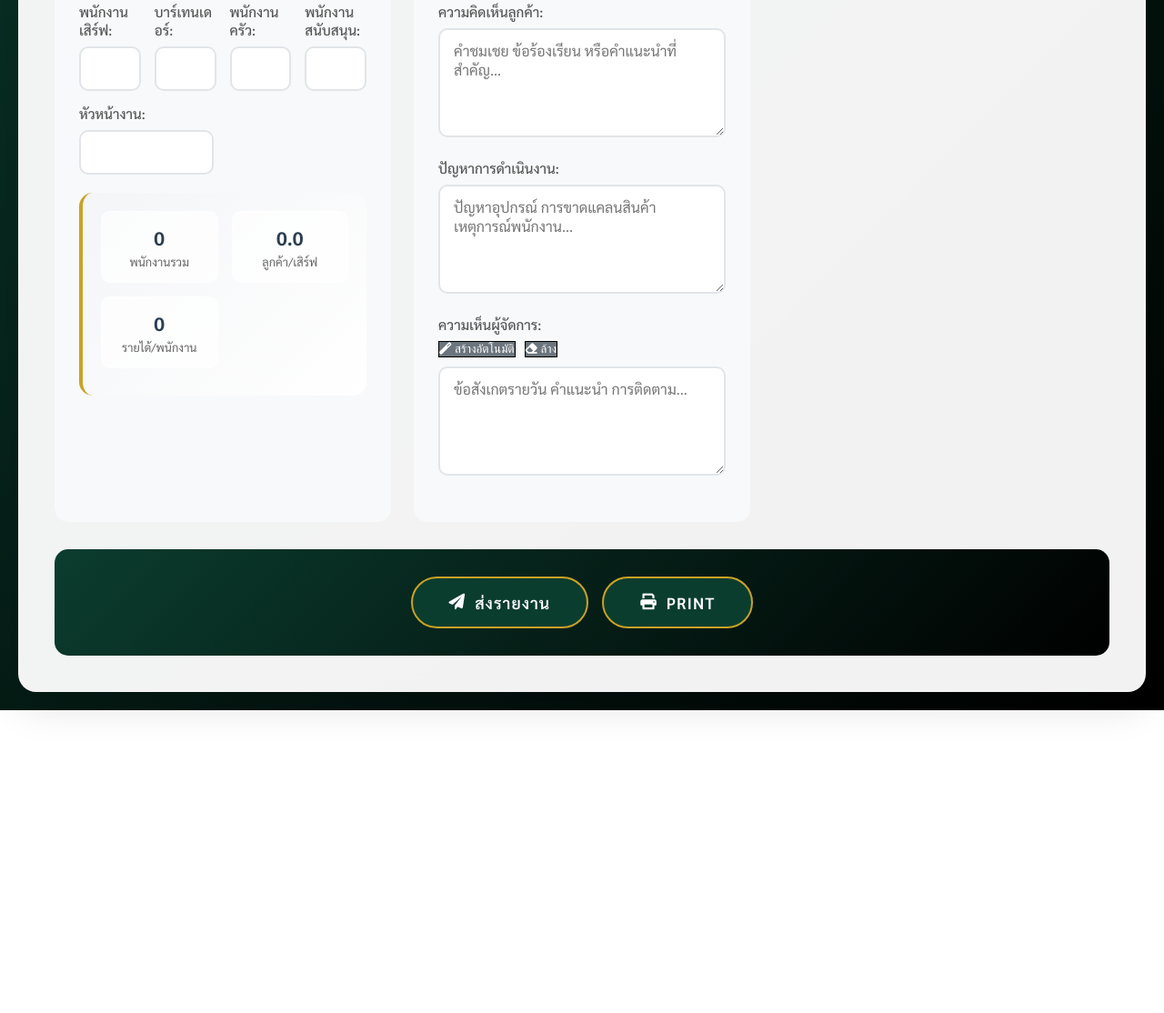
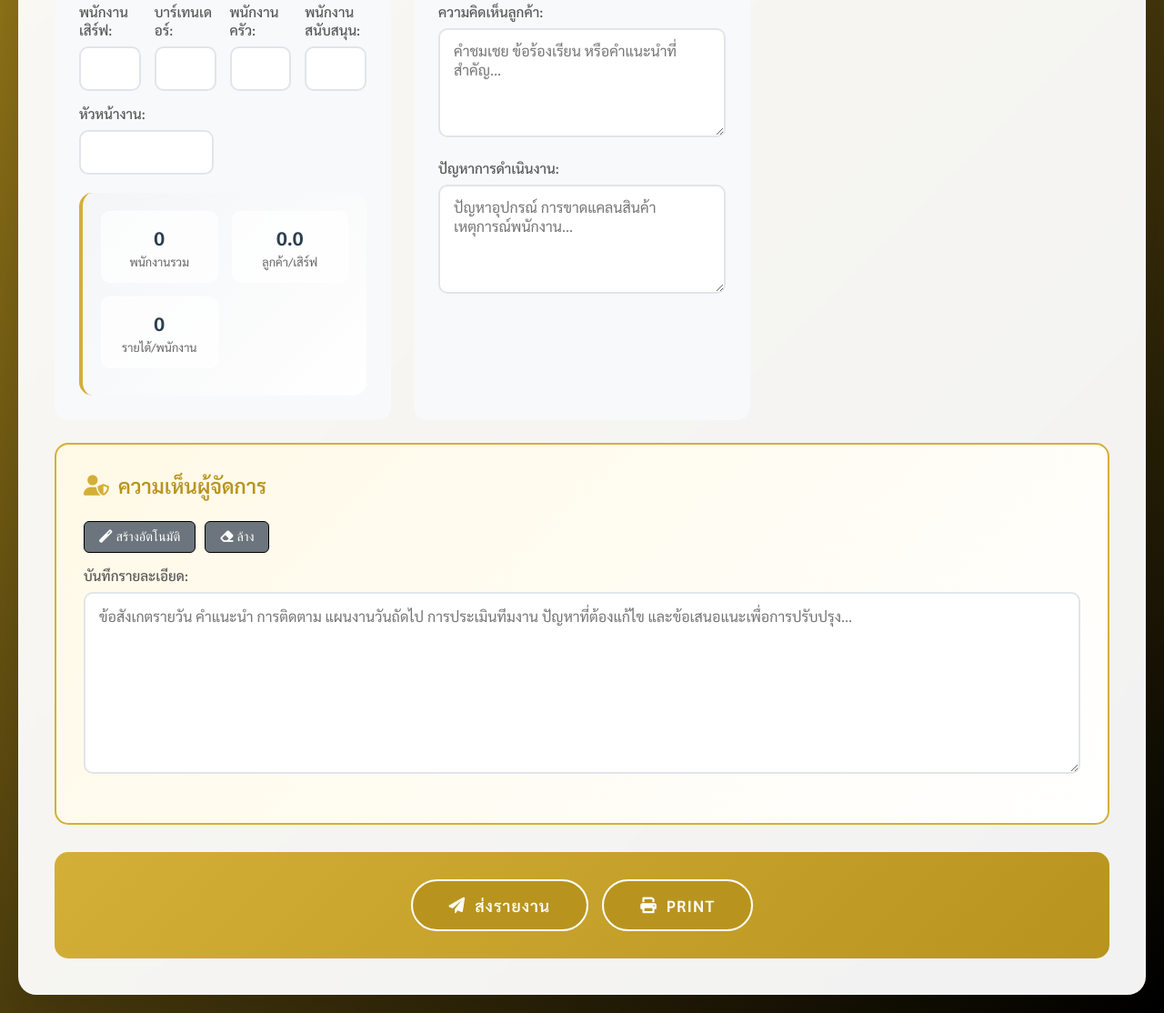
Before and after one commit to rnbtransolution/consultant, a plain HTML site: page DutyLog.html in a window 1280 px wide. Shown: the part 745-1859 px from the top of the page at 91% size. Before the commit the page ends 1526 px from the top, so only its background shows below. Drawn offline with Linux system fonts and the light colour scheme.

Commit message:
Add files via upload

```diff
--- a/DutyLog.html
+++ b/DutyLog.html
@@ -3,20 +3,22 @@
 <head>
     <meta charset="UTF-8">
     <meta name="viewport" content="width=device-width, initial-scale=1.0">
-    <title>R&B Duty Log</title>
+    <title>Luxury Duty Log</title>
     <link href="https://cdnjs.cloudflare.com/ajax/libs/font-awesome/6.0.0/css/all.min.css" rel="stylesheet">
     <style>
         @import url('https://fonts.googleapis.com/css2?family=Inter:wght@300;400;500;600;700&display=swap');
         @import url('https://fonts.googleapis.com/css2?family=Sarabun:wght@300;400;500;600;700&display=swap');
 
         :root{
-            --brand-green-dark:#0b3d2e;
-            --brand-green:#0f5132;
-            --brand-gold:#C9A227;
+            --luxury-gold:#d4af37;
+            --luxury-gold-dark:#b8941f;
+            --luxury-gold-light:#f4e97d;
             --brand-black:#000000;
             --brand-grey:#6c757d;
             --brand-grey-light:#f4f5f7;
             --brand-white:#ffffff;
+            --brand-green:#0f5132;
+            --brand-green-dark:#0b3d2e;
         }
 
 
@@ -28,7 +30,7 @@
 
         body {
             font-family: 'Sarabun', 'Inter', -apple-system, BlinkMacSystemFont, sans-serif;
-            background: linear-gradient(135deg, var(--brand-green-dark) 0%, var(--brand-black) 100%);
+            background: linear-gradient(135deg, var(--luxury-gold-dark) 0%, var(--brand-black) 100%);
             min-height: 100vh;
             padding: 20px;
         }
@@ -50,7 +52,7 @@
         }
 
         .header {
-            background: linear-gradient(135deg, var(--brand-green-dark) 0%, var(--brand-black) 100%);
+            background: linear-gradient(135deg, var(--luxury-gold) 0%, var(--luxury-gold-dark) 50%, var(--luxury-gold) 100%);
             color: white;
             padding: 30px;
             text-align: center;
@@ -65,7 +67,7 @@
             left: -50%;
             width: 200%;
             height: 200%;
-            background: repeating-linear-gradient(45deg, transparent, transparent 10px, rgba(255,255,255,0.05) 10px, rgba(255,255,255,0.05) 20px);
+            background: repeating-linear-gradient(45deg, transparent, transparent 10px, rgba(255,255,255,0.1) 10px, rgba(255,255,255,0.1) 20px);
             animation: float 20s infinite linear;
         }
 
@@ -80,13 +82,15 @@
             position: relative;
             z-index: 1;
             font-weight: 600;
+            text-shadow: 2px 2px 4px rgba(0,0,0,0.3);
         }
 
         .header .subtitle {
             font-size: 1.2rem;
-            opacity: 0.9;
+            opacity: 0.95;
             position: relative;
             z-index: 1;
+            text-shadow: 1px 1px 2px rgba(0,0,0,0.2);
         }
 
         .form-container {
@@ -110,7 +114,7 @@
             overflow: hidden;
         }
 
-        .form-section::before { content: ''; position: absolute; top:0; left:0; right:0; height:4px; background: linear-gradient(90deg, var(--brand-gold), #a3851a); transform: scaleX(0); transition: transform 0.3s ease; }
+        .form-section::before { content: ''; position: absolute; top:0; left:0; right:0; height:4px; background: linear-gradient(90deg, var(--luxury-gold), var(--luxury-gold-dark)); transform: scaleX(0); transition: transform 0.3s ease; }
 
         .form-section:hover::before {
             transform: scaleX(1);
@@ -119,7 +123,7 @@
         .form-section:hover {
             transform: translateY(-2px);
             box-shadow: 0 8px 25px rgba(0, 0, 0, 0.1);
-            border-color: var(--brand-gold);
+            border-color: var(--luxury-gold);
         }
 
         .section-title { font-size: 1.3rem; font-weight: 600; color: var(--brand-green-dark);
@@ -129,7 +133,7 @@
             gap: 10px;
         }
 
-        .section-title i { color: var(--brand-gold); font-size: 1.4rem; }
+        .section-title i { color: var(--luxury-gold); font-size: 1.4rem; }
 
         .form-group {
             margin-bottom: 20px;
@@ -175,29 +179,91 @@
             font-family: inherit;
         }
 
-        input:focus, select:focus, textarea:focus { outline:none; border-color: var(--brand-green-dark); box-shadow: 0 0 0 3px rgba(11, 61, 46, 0.1); transform: translateY(-1px);}
+        input:focus, select:focus, textarea:focus {
+            outline:none;
+            border-color: var(--luxury-gold);
+            box-shadow: 0 0 0 3px rgba(212, 175, 55, 0.1);
+            transform: translateY(-1px);
+        }
 
         textarea {
             resize: vertical;
             min-height: 120px;
         }
 
-        .submit-section { background: linear-gradient(135deg, var(--brand-green-dark) 0%, var(--brand-black) 100%);
+        /* Expanded manager comments section */
+        #manager-comments {
+            min-height: 200px !important;
+            font-size: 1rem;
+            line-height: 1.6;
+        }
+
+        .manager-comments-section {
+            grid-column: 1 / -1; /* Span full width */
+            background: linear-gradient(135deg, #fff9e6 0%, #ffffff 100%);
+            border: 2px solid var(--luxury-gold);
+            border-radius: 15px;
+            padding: 30px;
+        }
+
+        .manager-comments-section .section-title {
+            color: var(--luxury-gold-dark);
+            font-size: 1.4rem;
+            margin-bottom: 25px;
+        }
+
+        .comment-tools {
+            display: flex;
+            gap: 10px;
+            margin-bottom: 15px;
+            flex-wrap: wrap;
+            align-items: center;
+        }
+
+        .submit-section {
+            background: linear-gradient(135deg, var(--luxury-gold) 0%, var(--luxury-gold-dark) 100%);
             border-radius: 15px;
             padding: 30px;
             text-align: center;
             margin-top: 30px;
         }
 
-        .submit-btn { background: var(--brand-green-dark); color: white; border: 2px solid var(--brand-gold); padding: 15px 40px; font-size: 1.1rem; font-weight: 600; border-radius: 50px; cursor: pointer; transition: all 0.3s ease; display: inline-flex; align-items: center; gap: 10px; text-transform: uppercase; letter-spacing: 1px; font-family: inherit; }
+        .submit-btn {
+            background: var(--luxury-gold-dark);
+            color: white;
+            border: 2px solid white;
+            padding: 15px 40px;
+            font-size: 1.1rem;
+            font-weight: 600;
+            border-radius: 50px;
+            cursor: pointer;
+            transition: all 0.3s ease;
+            display: inline-flex;
+            align-items: center;
+            gap: 10px;
+            text-transform: uppercase;
+            letter-spacing: 1px;
+            font-family: inherit;
+        }
 
-        .submit-btn:hover { background: var(--brand-green); transform: translateY(-2px); box-shadow: 0 10px 30px rgba(0,0,0,0.2);}
+        .submit-btn:hover {
+            background: white;
+            color: var(--luxury-gold-dark);
+            transform: translateY(-2px);
+            box-shadow: 0 10px 30px rgba(0,0,0,0.2);
+        }
 
         .submit-btn:active {
             transform: translateY(0);
         }
 
-        .kpi-display { background: linear-gradient(135deg, var(--brand-grey-light) 0%, var(--brand-white) 100%); border-radius: 15px; padding: 20px; margin-top: 20px; border-left: 4px solid var(--brand-gold); }
+        .kpi-display {
+            background: linear-gradient(135deg, var(--brand-grey-light) 0%, var(--brand-white) 100%);
+            border-radius: 15px;
+            padding: 20px;
+            margin-top: 20px;
+            border-left: 4px solid var(--luxury-gold);
+        }
 
         .kpi-row {
             display: grid;
@@ -227,13 +293,26 @@
             line-height: 1.2;
         }
 
-        .generate-btn, .clear-btn { background: var(--brand-grey); color: white; border: 1px solid var(--brand-black); }
+        .generate-btn, .clear-btn {
+            background: var(--brand-grey);
+            color: white;
+            border: 1px solid var(--brand-black);
+            padding: 8px 16px;
+            border-radius: 6px;
+            cursor: pointer;
+            transition: all 0.3s ease;
+            font-size: 0.9rem;
+        }
 
-        .clear-btn { background: var(--brand-grey); color: white; border: 1px solid var(--brand-black); }
+        .generate-btn:hover, .clear-btn:hover {
+            background: var(--luxury-gold);
+            color: white;
+            border-color: var(--luxury-gold);
+        }
 
-        .generate-btn:hover, .clear-btn:hover { background: var(--brand-black); color: white; }
-
-        .success-message { display:none; background: linear-gradient(135deg, var(--brand-green) 0%, var(--brand-green-dark) 100%);
+        .success-message {
+            display:none;
+            background: linear-gradient(135deg, var(--brand-green) 0%, var(--brand-green-dark) 100%);
             color: white;
             padding: 20px;
             border-radius: 10px;
@@ -281,6 +360,10 @@
             .kpi-row {
                 grid-template-columns: 1fr 1fr;
             }
+
+            .manager-comments-section {
+                padding: 20px;
+            }
         }
 
 
@@ -294,8 +377,12 @@
                 overflow: visible !important;
             }
 
+            #manager-comments {
+                min-height: 200px !important;
+            }
+
             .form-section {
-        grid-column: 1 / -1 !important; /* Span full width in print */
+                grid-column: 1 / -1 !important;
             }
 
             body {
@@ -315,7 +402,7 @@
             }
 
             .header {
-                background: #2c3e50 !important;
+                background: var(--luxury-gold) !important;
                 color: white !important;
                 padding: 15px !important;
                 margin-bottom: 20px;
@@ -347,13 +434,19 @@
                 gap: 15px !important;
             }
 
-            .form-section {
+            .form-section, .manager-comments-section {
                 background: white !important;
                 border: 1px solid #ddd !important;
                 border-radius: 0 !important;
                 padding: 12px !important;
                 margin-bottom: 10px !important;
                 page-break-inside: avoid;
+            }
+
+            .manager-comments-section {
+                grid-column: 1 / -1 !important;
+                border: 2px solid var(--luxury-gold) !important;
+                padding: 15px !important;
             }
 
             .form-section::before {
@@ -402,6 +495,10 @@
                 overflow: visible !important;
             }
 
+            #manager-comments {
+                min-height: 80px !important;
+            }
+
             .kpi-display {
                 background: #f8f9fa !important;
                 border: 1px solid #ddd !important;
@@ -437,7 +534,7 @@
                 line-height: 1.1;
             }
 
-            .submit-section, .generate-btn, .clear-btn, .success-message {
+            .submit-section, .generate-btn, .clear-btn, .success-message, .comment-tools {
                 display: none !important;
             }
         }
@@ -446,14 +543,14 @@
 <body>
     <div class="container">
         <div class="header">
-            <h1><i class="fas fa-clipboard-list"></i> R&B บันทึกการปฏิบัติงานประจำวัน</h1>
+            <h1><i class="fas fa-clipboard-list"></i> บันทึกการปฏิบัติงานประจำวัน</h1>
             <div class="subtitle">ระบบติดตามการดำเนินงานและผลการปฏิบัติงานรายวัน</div>
         </div>
 
         <div class="form-container">
             <form id="dutyLogForm" action="https://formspree.io/f/mvgqvnql" method="POST">
                 <input type="hidden" name="_replyto" value="neawla@gmail.com">
-                <input type="hidden" name="_subject" value="R&B Duty Log Submission">
+                <input type="hidden" name="_subject" value="Daily Operations Log Submission">
                 <input type="email" name="email" style="display:none" value="neawla@gmail.com">
 
                 <div class="form-grid">
@@ -487,6 +584,7 @@
                                 <label for="weather">สภาพอากาศ:</label>
                                 <select id="weather" name="weather">
                                     <option value="">เลือกสภาพอากาศ</option>
+                                    <option value="nice">อากาศดี</option>
                                     <option value="sunny">แสงแดดดี</option>
                                     <option value="cloudy">มีเมฆมาก</option>
                                     <option value="rainy">ฝนตก</option>
@@ -636,9 +734,15 @@
                             <label for="operational-issues">ปัญหาการดำเนินงาน:</label>
                             <textarea id="operational-issues" name="operational-issues" placeholder="ปัญหาอุปกรณ์ การขาดแคลนสินค้า เหตุการณ์พนักงาน..."></textarea>
                         </div>
-                        <div class="form-group">
-                            <label for="manager-comments">ความเห็นผู้จัดการ:</label>
-                            <div style="display: flex; gap: 10px; margin-bottom: 10px; flex-wrap: wrap; align-items:center;">
+                    </div>
+
+                    <!-- Expanded Manager Comments Section -->
+                    <div class="form-section manager-comments-section">
+                        <div class="section-title">
+                            <i class="fas fa-user-shield"></i>
+                            ความเห็นผู้จัดการ
+                        </div>
+                        <div class="comment-tools">
                             <button type="button" class="generate-btn" onclick="generateComments()">
                                 <i class="fas fa-magic"></i> สร้างอัตโนมัติ
                             </button>
@@ -646,7 +750,9 @@
                                 <i class="fas fa-eraser"></i> ล้าง
                             </button>
                         </div>
-                            <textarea id="manager-comments" name="manager-comments" placeholder="ข้อสังเกตรายวัน คำแนะนำ การติดตาม..." required></textarea>
+                        <div class="form-group">
+                            <label for="manager-comments">บันทึกรายละเอียด:</label>
+                            <textarea id="manager-comments" name="manager-comments" placeholder="ข้อสังเกตรายวัน คำแนะนำ การติดตาม แผนงานวันถัดไป การประเมินทีมงาน ปัญหาที่ต้องแก้ไข และข้อเสนอแนะเพื่อการปรับปรุง..." required></textarea>
                         </div>
                     </div>
                 </div>
@@ -760,6 +866,7 @@
 
             // Weather translation
             const weatherThai = {
+                'nice': 'อากาศดี',
                 'sunny': 'แสงแดดดี',
                 'cloudy': 'มีเมฆมาก',
                 'rainy': 'ฝนตก',
@@ -789,7 +896,7 @@
             // Weather impact
             if (weather === 'rainy' || weather === 'stormy') {
                 comments.push(`สภาพอากาศ${weatherThai[weather] || weather}ส่งผลกระทบต่อจำนวนลูกค้า`);
-            } else if (weather === 'sunny') {
+            } else if (weather === 'sunny' || weather === 'nice') {
                 comments.push(`สภาพอากาศ${weatherThai[weather] || weather}ช่วยให้มีลูกค้าเข้ามามากขึ้น`);
             }
 
```
Lines whose indentation alone changed are shown as unchanged.
